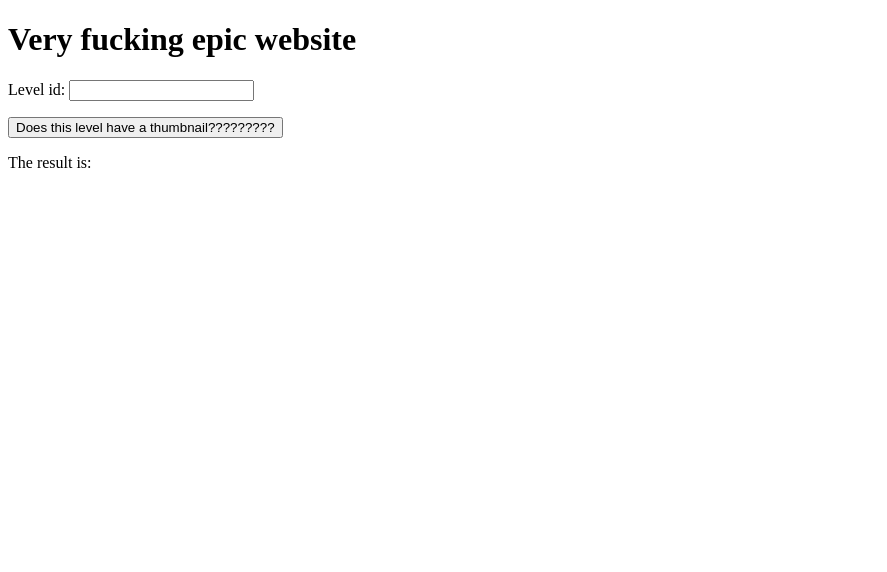
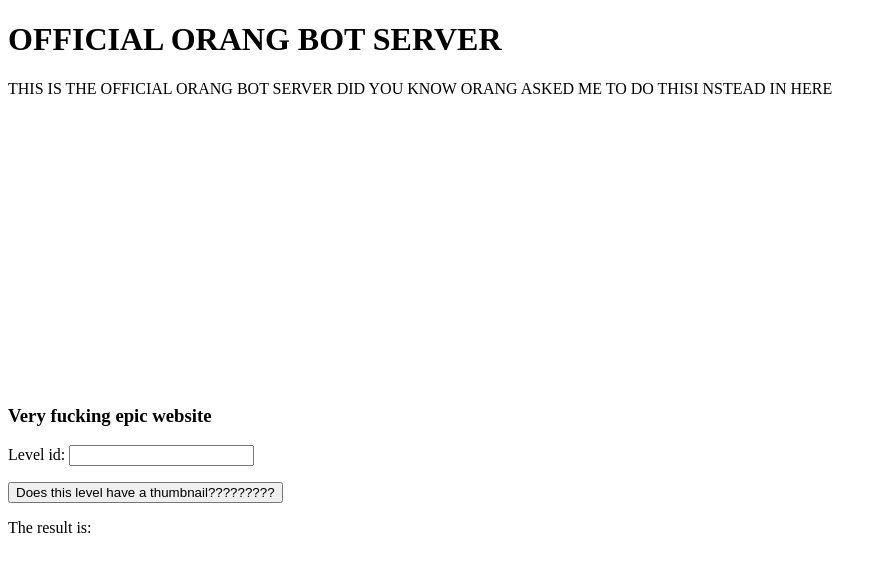
Before and after one commit to not-a-java-dev/not-a-java-dev.github.io, a plain HTML site: page index.html in a window 1280 px wide. Shown: the whole page, without its empty margins (0-887 px from the left). Drawn offline with Linux system fonts and the light colour scheme.

Commit message:
AAAAAAAAAAAAA
AAAAAAAA

```diff
--- a/index.html
+++ b/index.html
@@ -16,7 +16,27 @@
         <!--[if lt IE 7]>
             <p class="browsehappy">You are using an <strong>outdated</strong> browser. Please <a href="#">upgrade your browser</a> to improve your experience.</p>
         <![endif]-->
-        <h1>Very fucking epic website</h1>
+        <h1>OFFICIAL ORANG BOT SERVER</h1>
+        THIS IS THE OFFICIAL ORANG BOT SERVER DID YOU KNOW ORANG ASKED ME TO DO THISI NSTEAD IN HERE
+        <br>
+                <br>
+                <br>
+                <br>
+                <br>
+                <br>
+                <br>
+                <br>
+                <br>
+                <br>
+                <br>
+                <br>
+                <br>
+                <br>
+                <br>
+                <br>
+                <br>
+
+        <h3>Very fucking epic website</h1>
         <p>Level id: <input type="number" id="very-fucking-epic-input"></p>
         <button id="very-fucking-epic-button">Does this level have a thumbnail?????????</button>
         <p id="result">The result is: </p>
```
